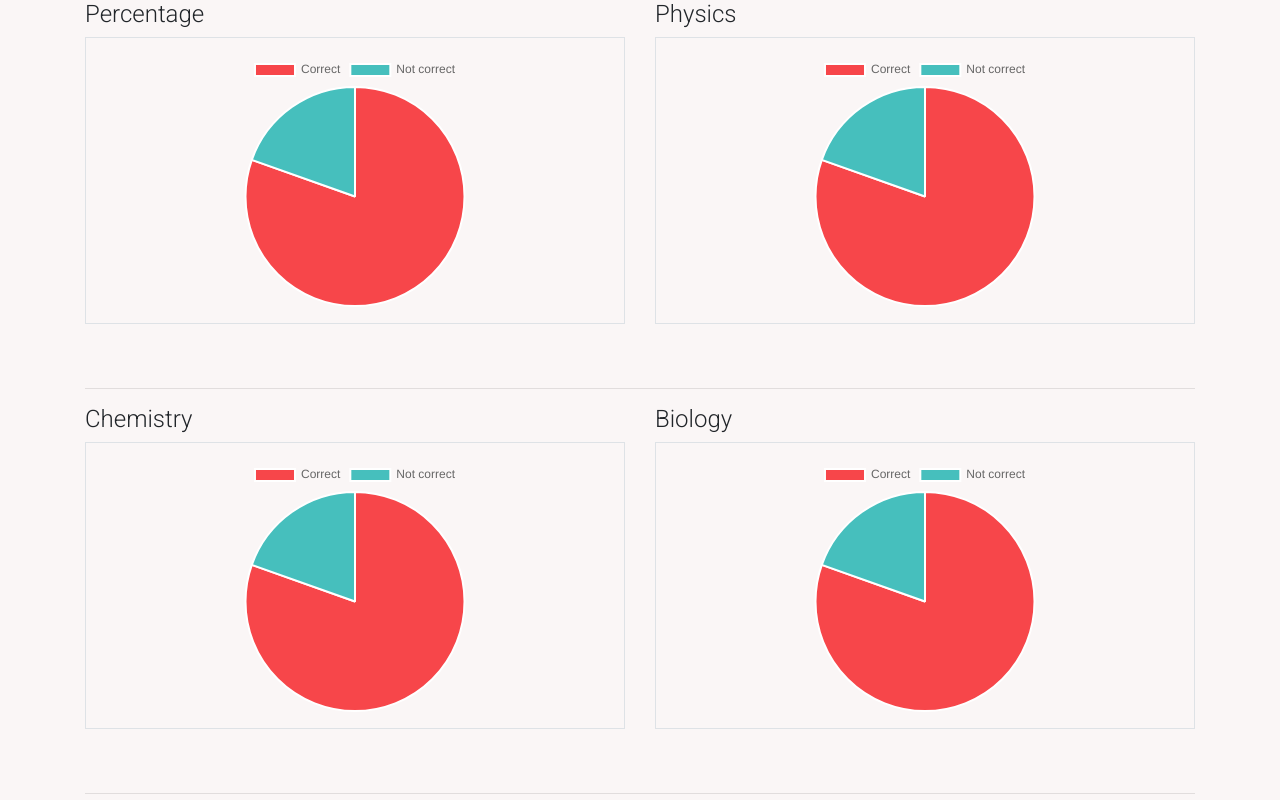
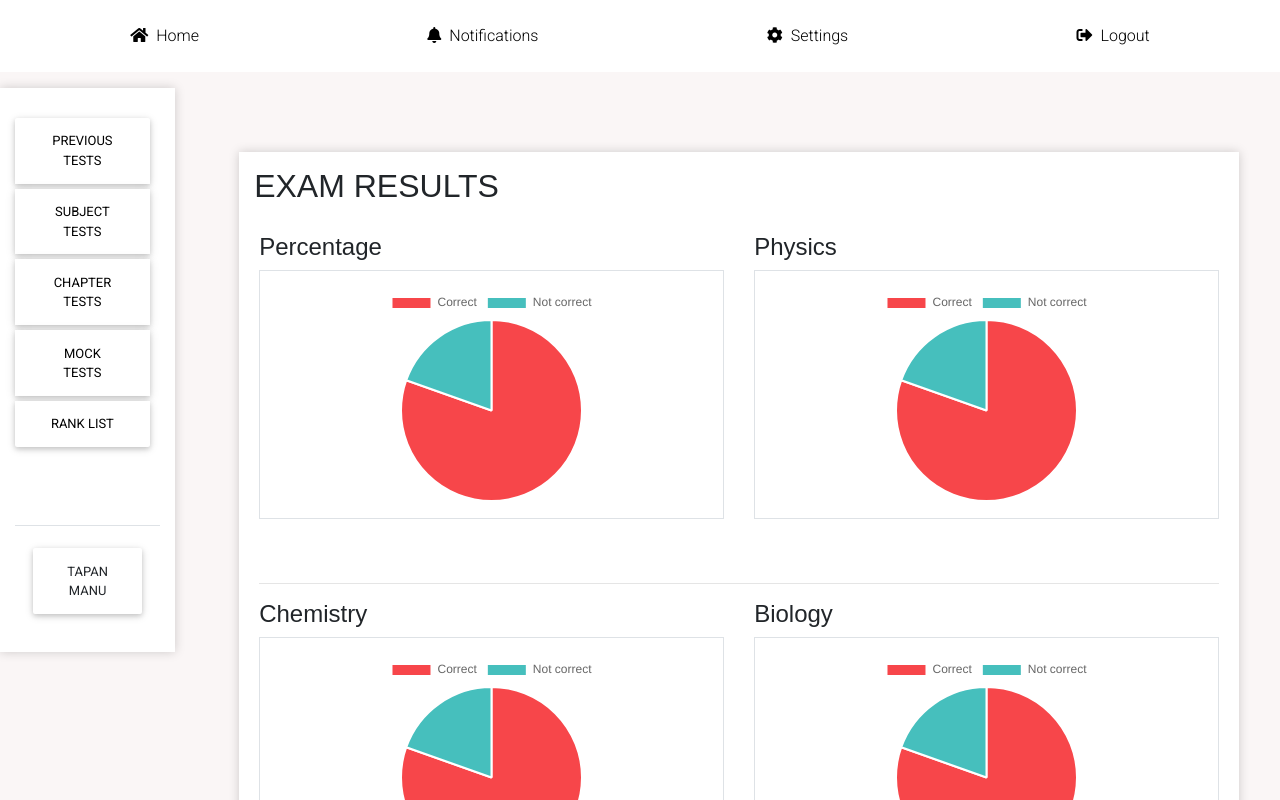
Before and after one commit to TapanManu/Online-Assessment-Portal, a React (Create React App) app: page / in a window 1280 px wide. Shown: the top 800 px of the page. Built offline with nearby package versions, Linux system fonts and the light colour scheme.

Commit message:
results page added

```diff
--- a/src/components/Pie.css
+++ b/src/components/Pie.css
@@ -10,3 +10,6 @@
 #bio{
 	size: 50px;
 }
+.report{
+	width:1000px;
+}
--- a/src/components/Report.js
+++ b/src/components/Report.js
@@ -11,7 +11,7 @@ import {
   Scatter,
   Chart,
 } from "react-chartjs-2";
-import { MDBContainer, MDBRow,MDBCol } from "mdbreact";
+import { MDBContainer, MDBRow,MDBCol, MDBCardBody } from "mdbreact";
 import DocsLink from "../components/docsLink";
 import SectionContainer from "../components/sectionContainer";
 import "./Pie.css";
@@ -44,7 +44,9 @@ const dataPie = {
 
 const Report = () => {
   return (
-    <MDBContainer>
+    <div class="report">
+
+    <MDBCardBody>
       <MDBRow>
         <MDBCol>
           <div id="perc">
@@ -91,7 +93,8 @@ const Report = () => {
         </MDBCol>
       </MDBRow>
       <hr />
-    </MDBContainer>
+    </MDBCardBody>
+    </div>
   );
 };
 
--- a/src/index.js
+++ b/src/index.js
@@ -13,8 +13,8 @@ import registerServiceWorker from "./registerServiceWorker";
 //import SideNav from "./components/sidenavbar";
 import RankPage from './rankpage';
 //ReactDOM.render(<RankPage/>, document.getElementById("root"));
-import Report from "./components/Report";
+import Result from "./resultpage";
 import SideNav from "./components/sidenavbar";
-ReactDOM.render(<Report />, document.getElementById("root"));
+ReactDOM.render(<Result />, document.getElementById("root"));
 
 registerServiceWorker();
--- /dev/null
+++ b/src/resultpage.js
@@ -0,0 +1,40 @@
+import React from 'react';
+import Report from './components/Report.js';
+import SideNav from "./components/sidenavbar";
+import Footer from "./components/Footer";
+import Header from "./components/header";
+
+import './style.css';
+
+export default class Result extends React.Component{
+
+    render(){
+        return(
+            <>
+            <div class="page-header">
+                <Header/>
+            </div>
+            <div class="parent">
+                <div class="sidenav">
+                    <SideNav/>
+                </div>
+                <div class="results-page-wrapper">
+                    <div class="rank-wrapper">
+                        <div class="rank-header">
+                            <h2><b>EXAM RESULTS</b></h2>
+                        </div>
+                        <div class="result-list" id="1">
+                            <Report />
+                        </div>
+                    </div>
+                </div>
+
+            </div>
+            <div class="footer">
+                    <Footer/>
+                </div>
+            </>
+
+        );
+    }
+}
--- a/src/style.css
+++ b/src/style.css
@@ -48,6 +48,16 @@ body{
     background-color: rgb(255, 255, 255);
     box-shadow: 0 0 10px 0 rgba(0,0,0,.18);
 }
+.results-page-wrapper{
+    font-family:sans-serif;
+    margin-left:5%;
+    margin-top:5%;
+    margin-right:30%;
+    padding-bottom:5%;
+
+    background-color: rgb(255, 255, 255);
+    box-shadow: 0 0 10px 0 rgba(0,0,0,.18);
+}
 
 .page-footer{
     position: relative;
@@ -65,3 +75,7 @@ body{
     padding-bottom:0px;
     background: #faf6f6;
 }
+
+.result-list{
+    margin-right:50%;
+}
```
